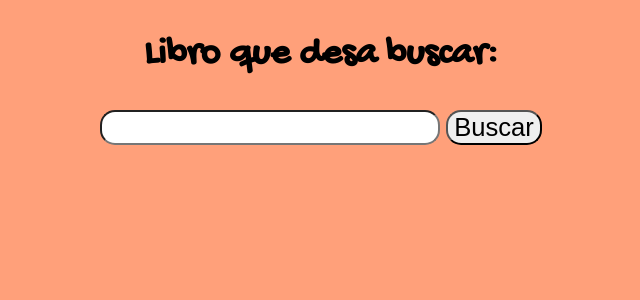
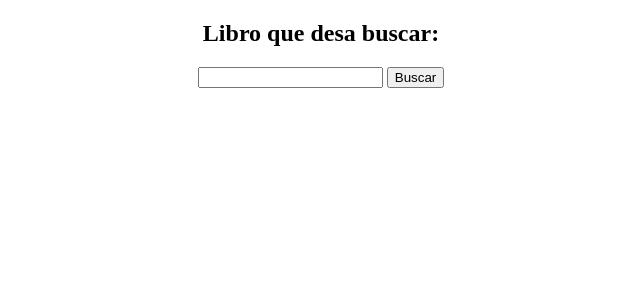
Before and after one commit to esthervity1987/LibreriaPepito, a PHP site: page / in a window 1280 px wide. Shown: the top 300 px of the page, without its empty margins (319-959 px from the left). Run offline with PHP 8.4, Linux system fonts and the light colour scheme.

Commit message:
Update css1.css

```diff
--- a/css/css1.css
+++ b/css/css1.css
@@ -1,32 +1,3 @@
-body{
-    background-color:lightsalmon;
-    font-size:2vw;
-    text-align:center;
-    font-family: 'Gochi Hand', cursive;
-
-}
-input, button{
-    border-radius:15px;
-    font-size:2vw;
-    text-align: center;
-}
-.centrar{
-    text-align:center;
-}
-
-table{
-    border-collapse:collapse;
-    border: 1px dotted black;
-    margin:2%;
-    margin: auto;
-}
-td,th{
-    border:1px dotted black;
-    padding:1%;
-}
-a{
-    cursor: pointer;
-}
 .boton{
     background-color:  cadetblue;
     border-radius: 15px;
```
